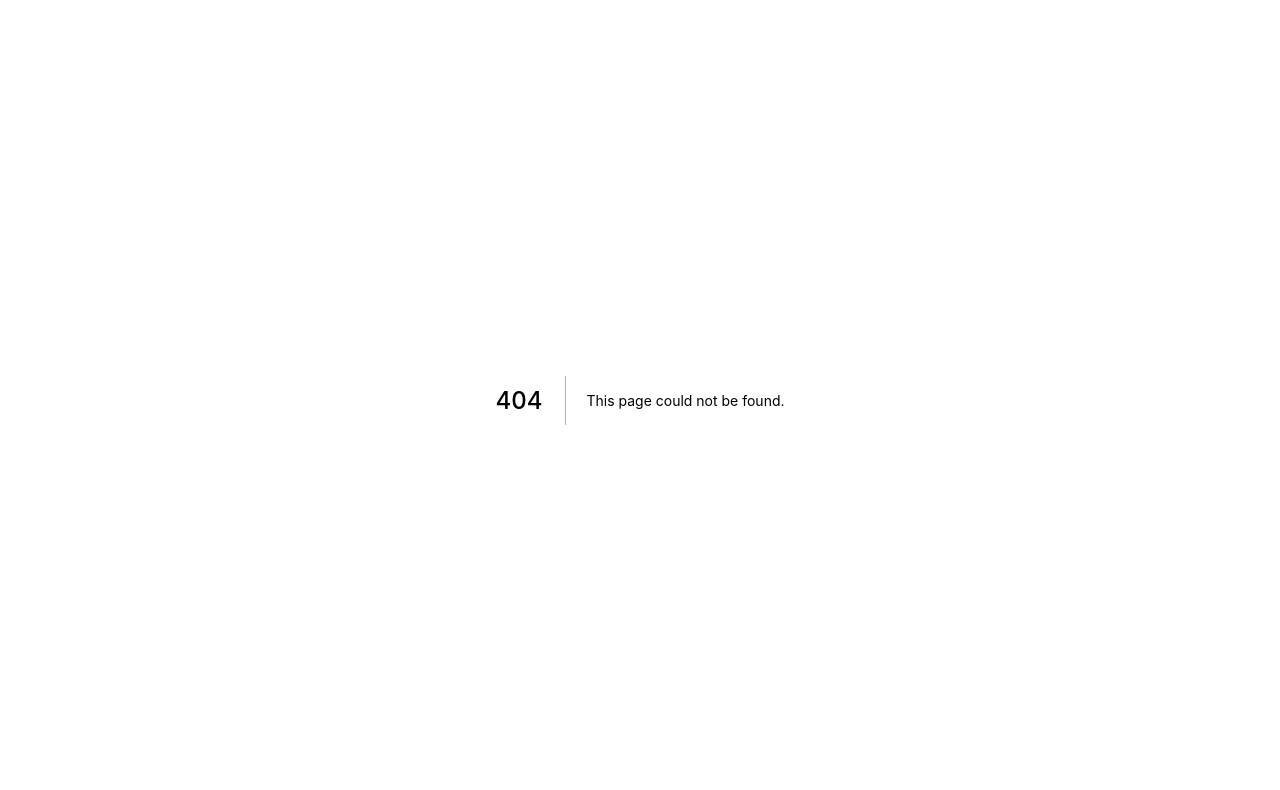
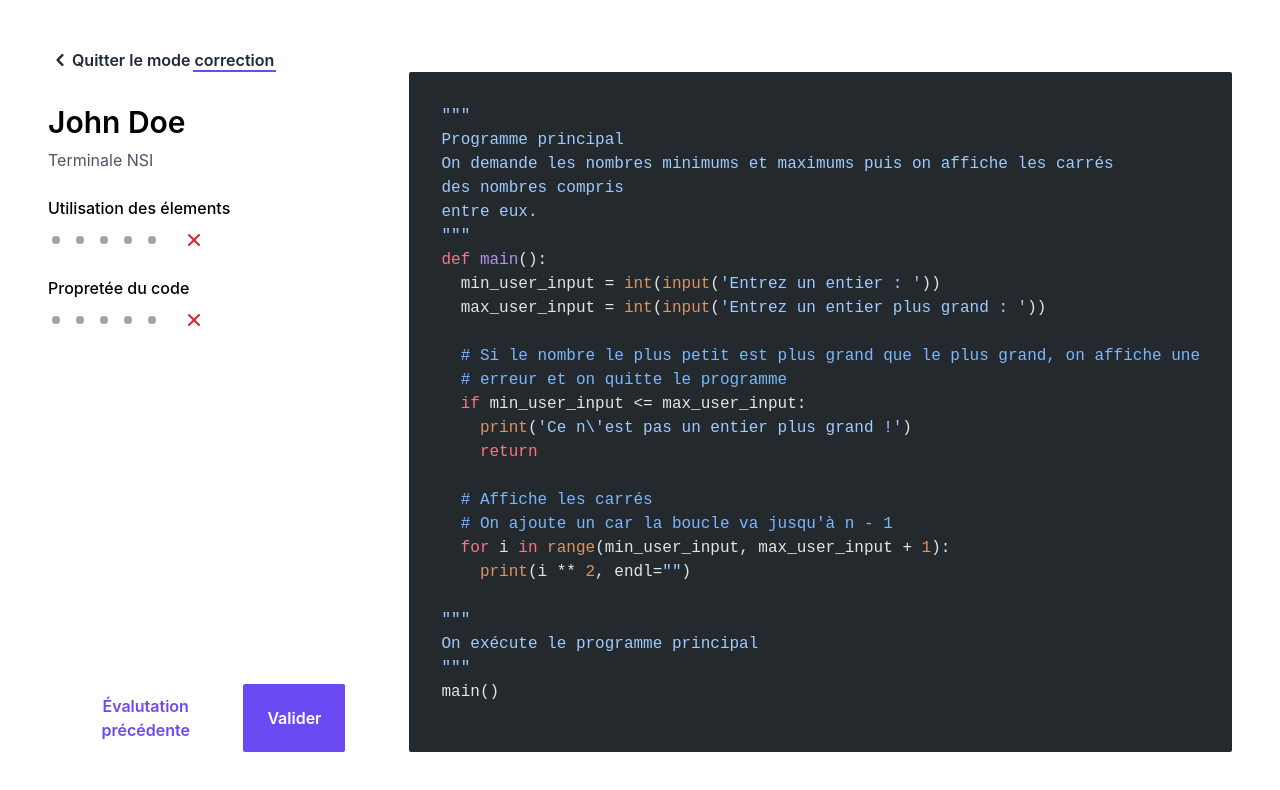
Before and after one commit to ctrl-plus-w/code-validator-client, a Next.js app: page /professor/evaluations/correction in a window 1280 px wide. Before the commit this address had no page. Shown: the top 790 px of the page. Built offline with nearby package versions, Linux system fonts and the light colour scheme.

Commit message:
Made the correction page base

```diff
--- /dev/null
+++ b/src/pages/professor/evaluations/correction.tsx
@@ -0,0 +1,108 @@
+import { useState } from 'react';
+
+import type { ReactElement } from 'react';
+
+import SyntaxHighlighter from 'react-syntax-highlighter';
+
+import { ChevronLeftIcon } from '@heroicons/react/solid';
+
+import hljsTheme from '@style/hljs';
+
+import ProfessorLayout from '@layout/ProfessorLayout';
+
+import Container from '@module/Container';
+
+import RateInput from '@element/RateInput';
+import Button from '@element/Button';
+import Title from '@element/Title';
+import Link from '@element/Link';
+
+const Correction = (): ReactElement => {
+  const [elementUsage, setElementUsage] = useState(0);
+  const [cleanCode, setCleanCode] = useState(0);
+
+  const str = `"""
+Programme principal
+On demande les nombres minimums et maximums puis on affiche les carrés
+des nombres compris
+entre eux.
+"""
+def main():
+  min_user_input = int(input('Entrez un entier : '))
+  max_user_input = int(input('Entrez un entier plus grand : '))
+
+  # Si le nombre le plus petit est plus grand que le plus grand, on affiche une
+  # erreur et on quitte le programme
+  if min_user_input <= max_user_input:
+    print('Ce n\\'est pas un entier plus grand !')
+    return
+
+  # Affiche les carrés
+  # On ajoute un car la boucle va jusqu'à n - 1
+  for i in range(min_user_input, max_user_input + 1):
+    print(i ** 2, endl="")
+
+"""
+On exécute le programme principal
+"""
+main()
+`;
+
+  return (
+    <ProfessorLayout menu={false} className="flex flex-col items-start">
+      <Link href="/professor/evaluations">
+        <ChevronLeftIcon className="w-6 h-6" />
+        Quitter le mode&nbsp;<span className="link-keyword">correction</span>
+      </Link>
+
+      <Container className="gap-16 overflow-hidden" row full>
+        <Container className="w-2/5 pt-8" fullVertical col>
+          <Title>John Doe</Title>
+          <Title className="mt-2" level={3}>
+            Terminale NSI
+          </Title>
+
+          <Container className="gap-6 mt-6" col>
+            <RateInput
+              value={elementUsage}
+              setValue={setElementUsage}
+              label="Utilisation des élements"
+              name="elements-usage"
+              max={5}
+            />
+
+            <RateInput
+              value={cleanCode}
+              setValue={setCleanCode}
+              label="Propretée du code"
+              name="clean-code"
+              max={5}
+            />
+          </Container>
+
+          <Container className="mt-auto justify-between" fullHorizontal row>
+            <Button type="GHOST_PRIMARY">Évalutation précédente</Button>
+            <Button type="PRIMARY">Valider</Button>
+          </Container>
+        </Container>
+
+        <Container full>
+          <SyntaxHighlighter
+            language="python"
+            style={hljsTheme}
+            customStyle={{
+              width: '100%',
+              height: '100%',
+              padding: '2rem',
+              borderRadius: '2px',
+            }}
+          >
+            {str}
+          </SyntaxHighlighter>
+        </Container>
+      </Container>
+    </ProfessorLayout>
+  );
+};
+
+export default Correction;
```
